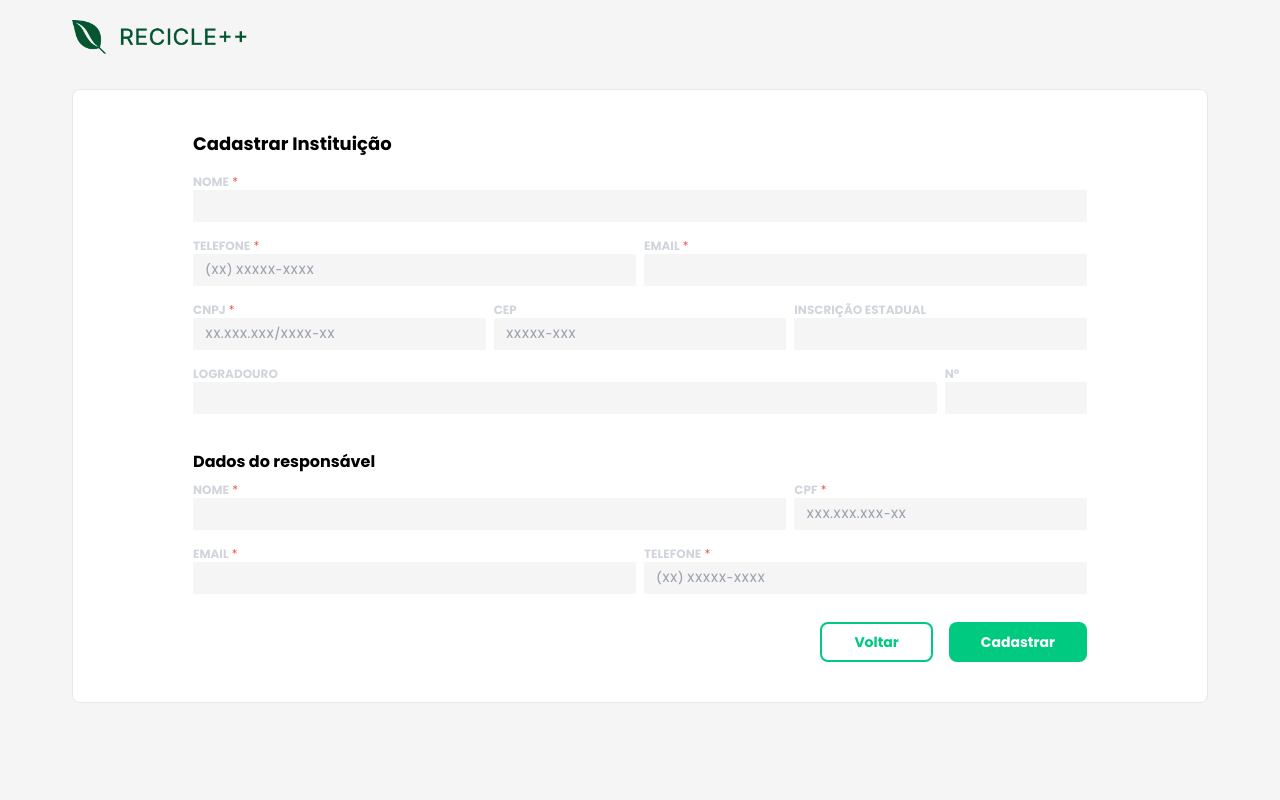
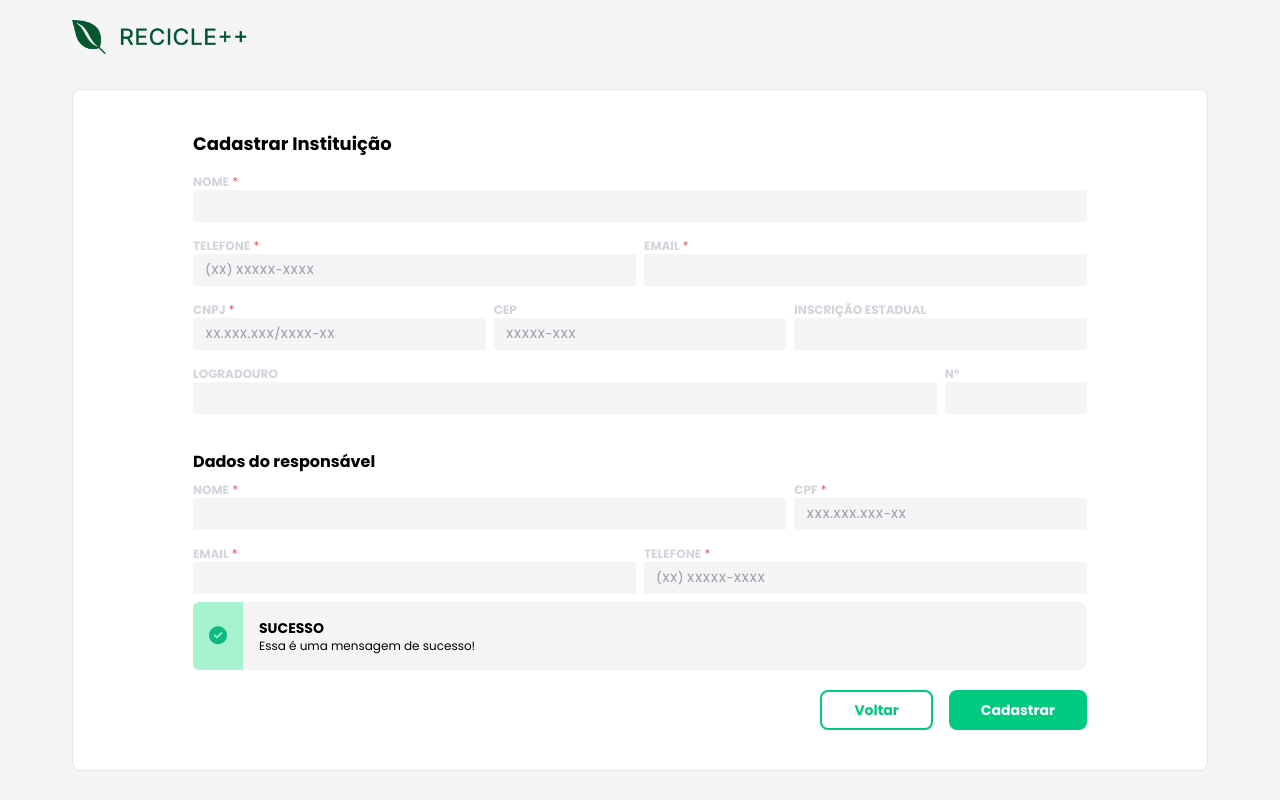
Before and after one commit to recicleUSP/siteAdmRecicle, a Next.js app: page /instituicao/cadastrar in a window 1280 px wide. Built offline with nearby package versions, Linux system fonts and the light colour scheme.

Commit message:
Feature(error-sucess-box) Adicionado a caixa de erros e sucesso, falta implementar no resto do projeto

```diff
--- a/estruturas/dadosInstituicao.tsx
+++ b/estruturas/dadosInstituicao.tsx
@@ -5,6 +5,7 @@ import { FormProvider, useForm } from "react-hook-form";
 import { removeEmptyFields, getNewFields, formatObjectAsInstitution } from "../utils/formUtils"
 import { createInstitution, editInstitution } from "../utils/firebaseFunctions";
 import { useRouter } from "next/router";
+import ErrorSucessBox from "./gerais/errorSucessBox";
 
 interface FormData {
     title: string,
@@ -104,6 +105,9 @@ export default function DadosInstituicao({ type, defaultData }: { type: string,
                     </div>
                 </>
                 : null }
+                {true ?
+                    <ErrorSucessBox type="sucesso" message="Essa é uma mensagem de sucesso!"/>
+                : null}
                     <div className="flex justify-end gap-4 mt-5">
                         <Link rel="stylesheet" href="/instituicao/gerenciar" passHref>
                             <button className={`btn btn-white1 !px-8 cursor-pointer !py-2 text-sm font-bold !rounded-lg`}>
--- /dev/null
+++ b/estruturas/gerais/errorSucessBox.tsx
@@ -0,0 +1,17 @@
+import React from "react"
+
+export default function ErrorSucessBox ({ message, type }: { message: string, type: string }) {
+    let tipo = type[0].toLowerCase() === 'e' ? 'error' : 'sucess'
+    return (
+        <div className="flex bg-background-light rounded-lg gap-4">
+            <div className={`rounded-l-md text-lg flex p-4
+            ${tipo == 'error' ? "bg-red-200 text-red-500" : "bg-emerald-200 text-emerald-500"}`}>
+                <i className={`fa-solid m-auto ${tipo == 'error' ? "fa-circle-xmark" : "fa-circle-check"}`}/>
+            </div>
+            <div className="bg-background-light rounded-r-md p-4 pl-0">
+                <p className="font-bold text-sm">{tipo == 'error' ? "ERRO" : "SUCESSO"}</p>
+                <p className="text-xs">{message}</p>
+            </div>
+        </div>
+    )
+}
--- /dev/null
+++ b/estruturas/gerais/loadingSpinner.tsx
@@ -0,0 +1,9 @@
+import React from 'react'
+
+export default function LoadingSpinner() {
+    return (
+        <div className="flex justify-center items-center">
+            <div className="animate-spin rounded-full h-32 w-32 border-b-2 border-emerald-500"></div>
+        </div>
+    )
+}
```
